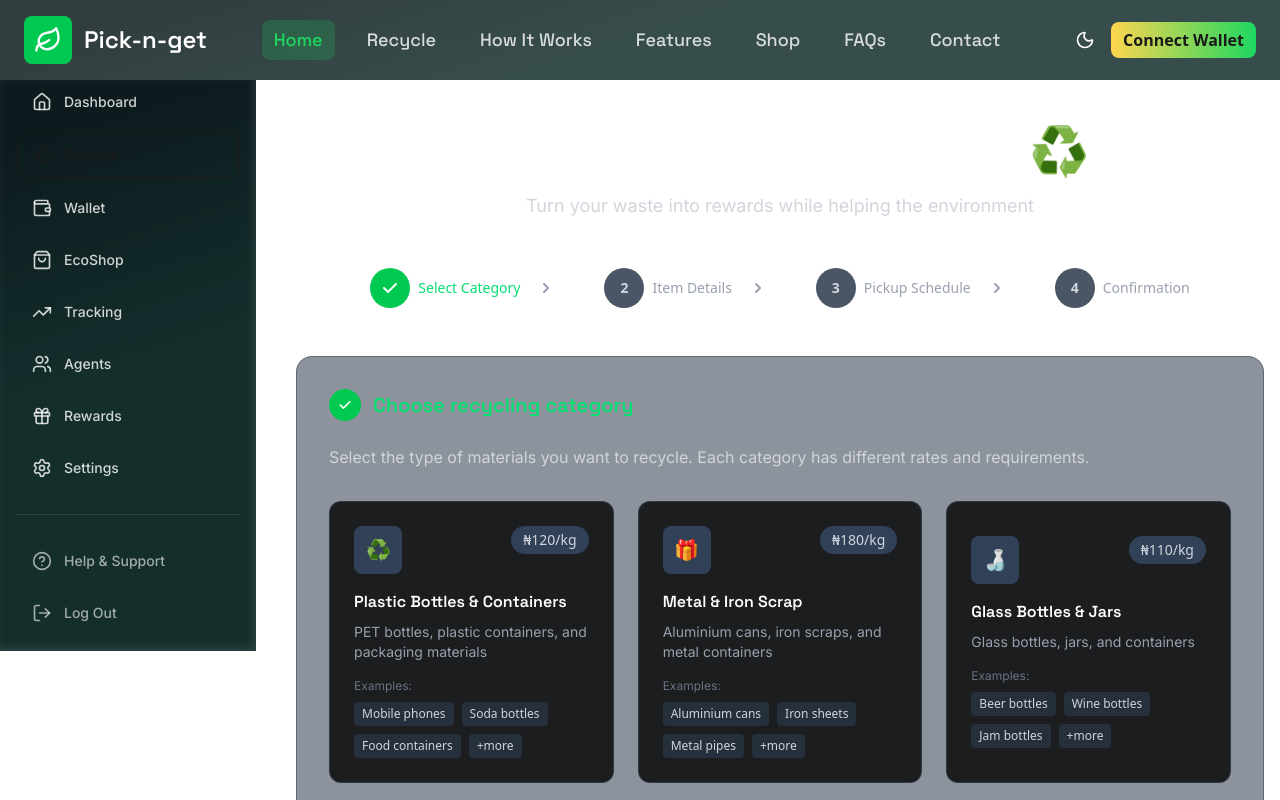
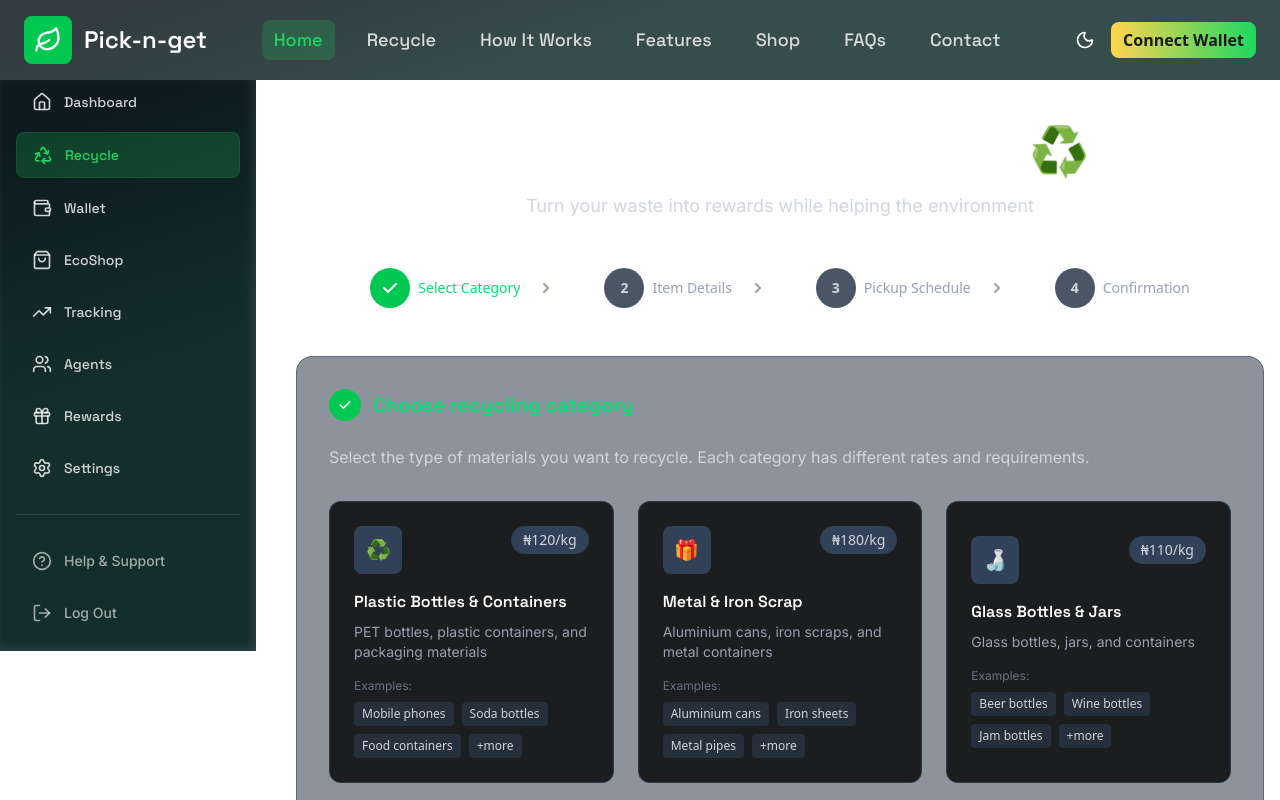
Before and after one commit to kemsguy7/pick-n-get-fe, a Next.js app: page /recycle in a window 1280 px wide. Shown: the top 800 px of the page. Built offline with nearby package versions, Linux system fonts and the light colour scheme.

Commit message:
finished fixing active state of sidebar component

```diff
--- a/app/components/layout/Sidebar.tsx
+++ b/app/components/layout/Sidebar.tsx
@@ -116,10 +116,10 @@ const Sidebar: React.FC<SidebarProps> = ({ className = '' }) => {
                     key={item.path}
                     onClick={() => handleNavigation(item.path)}
                     className={`
-                      w-full flex items-center gap-3 px-4 py-3 rounded-lg text-left
-                      transition-all duration-200 font-inter font-medium
+                      w-full flex items-center gap-3 px-4 py-3 rounded-lg text-left text-lg
+                      transition-all duration-200 font-space-grotesk font-medium
                       ${isActive
-                        ? 'bg-primary-green/20 text-primary-green border border-primary-green/30'
+                        ? 'bg-[#1ED76033] text-primary border border-[#1ED7601A]'
                         : 'text-white/80 hover:text-white hover:bg-white/10'
                       }
                     `}
```
